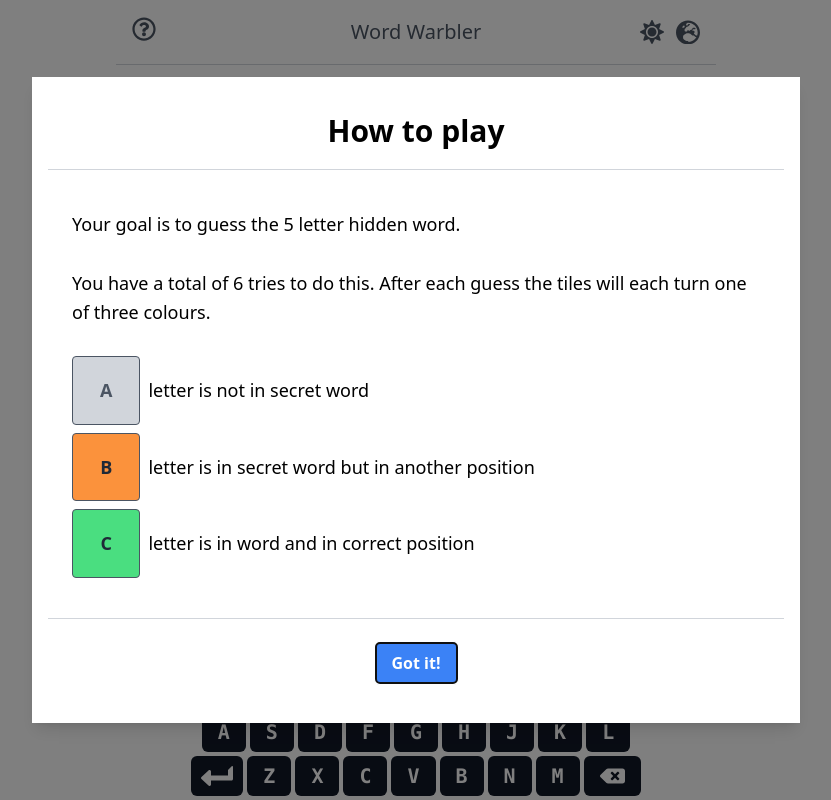
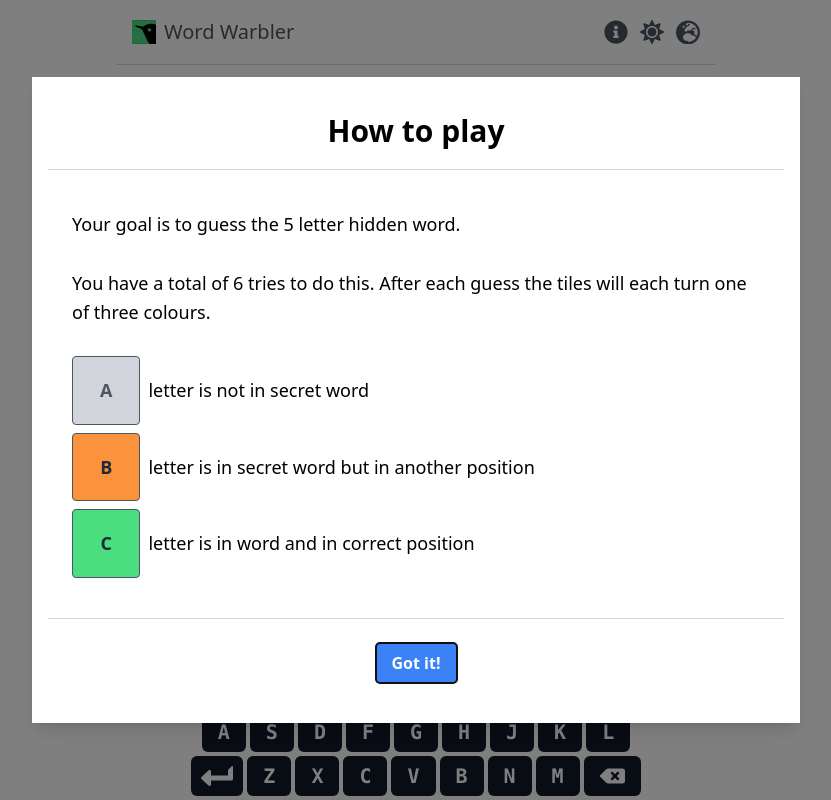
Before and after one commit to mikey242/word-warbler, a React (Create React App) app: page / in a window 1280 px wide. Shown: the whole page, without its empty margins (224-1055 px from the left). Built offline with nearby package versions, Linux system fonts and the light colour scheme.

Commit message:
Tweak the header and add umami

```diff
--- a/public/index.html
+++ b/public/index.html
@@ -32,6 +32,7 @@
         document.documentElement.classList.remove('dark');
       }
     </script>
+    <script async defer data-website-id="059fc6bc-3a11-4d9e-8ef5-71458112d895" src="https://analytics.iseard.media/umami.js"></script>
   </head>
   <body class="m-0 font-sans bg-white dark:bg-gray-800">
     <noscript>You need to enable JavaScript to run this app.</noscript>
--- a/src/components/Header.jsx
+++ b/src/components/Header.jsx
@@ -6,6 +6,7 @@ import { ReactComponent as Language } from '../images/language.svg';
 import { ReactComponent as Light } from '../images/light.svg';
 import { ReactComponent as Dark } from '../images/dark.svg';
 import { ReactComponent as Help } from '../images/help.svg';
+import { ReactComponent as Logo } from '../images/logo.svg';
 
 function Bar({ setGameState }) {
   const { t } = useTranslation();
@@ -28,17 +29,19 @@ function Bar({ setGameState }) {
   return (
     <nav className="border-gray-300 dark:border-gray-600 border-b text-gray-600 dark:text-gray-300 mb-5 px-4 sm:px-4 py-2.5 w-full">
       <div className="container flex flex-wrap justify-center items-center mx-auto">
-        <div className="mr-auto flex-1">
+        <div className="mr-auto flex items-center">
+          <Logo width="1.5em" />
+          <h1 className="block ml-2 py-2 text-md md:text-xl">Word Warbler</h1>
+        </div>
+        <div className="ml-auto flex justify-end items-center">
           <button
             type="button"
+            className="mr-3"
             aria-label={t('Show help')}
             onClick={() => setGameState((prev) => ({ ...prev, showIntro: true }))}
           >
             <Help width="1.5em" />
           </button>
-        </div>
-        <h1 className="block py-2 px-3 text-xl">Word Warbler</h1>
-        <div className="ml-auto flex-1 flex justify-end items-center text-right">
           <button
             type="button"
             aria-label={t('Toggle dark mode')}
```
Also changed, not shown: src/images/help.svg, src/images/logo.svg (added).
